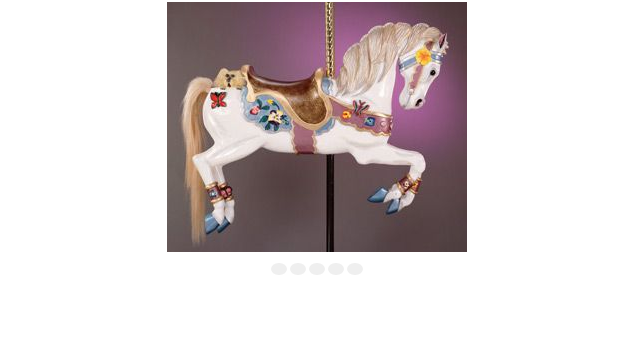
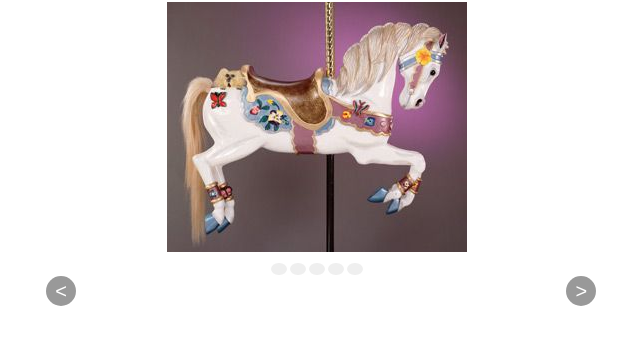
Before and after one commit to karlanavam/jQuery_carousel, a plain HTML site: page index.html in a window 1280 px wide. Shown: the part 124-468 px from the top of the page, without its empty margins (323-963 px from the left). Drawn offline with Linux system fonts and the light colour scheme.

Commit message:
Agregué flechas y las maqueteé

```diff
--- a/assets/css/main.css
+++ b/assets/css/main.css
@@ -4,7 +4,7 @@
 
 #carousel {
 	margin: 0 auto;
-	position: fixed;
+
 }
 
 
@@ -19,3 +19,32 @@ button {
 .centrar {
 	text-align: center;
 }
+
+#btn-prev, #btn-next {
+    width: 30px;
+    height: 30px;
+    background-color: rgba(0,0,0, 0.4);
+    position: absolute;
+    top: 50%; /* posion para que siempre este enmedio*/
+    transform: translate(-50%);
+    line-height: 30px;
+    font-size: 20px;
+    font-weight: lighter;
+    text-align: center;
+    font-family: sans-serif;
+    color: #fff;
+    border-radius: 50px;
+    cursor: pointer;
+}
+
+#btn-prev:hover, #btn-next:hover {
+    background-color: rgba(0,0,0, 0.6);
+}
+
+#btn-prev {
+    left: 30%;
+}
+
+#btn-next {
+    right: 27%;
+}
--- a/index.html
+++ b/index.html
@@ -27,8 +27,10 @@
     			<div class="centrar"><img src="assets/img/img-4.jpg" id="imgCuatro" class="ocultarImagen"></div>
     			<div class="centrar"><img src="assets/img/img-5.jpg" id="imgCinco" class="ocultarImagen"></div>
     		</section>
-    		<!--<section id="btn-prev">&#60;</section>
-    		<section id="btn-next">&#62;</section>-->
+
+    		<section id="btn-prev">&#60;</section>
+    		<section id="btn-next">&#62;</section>
+
     	</section>
 
 			<div id="botones" class="centrar">
```
